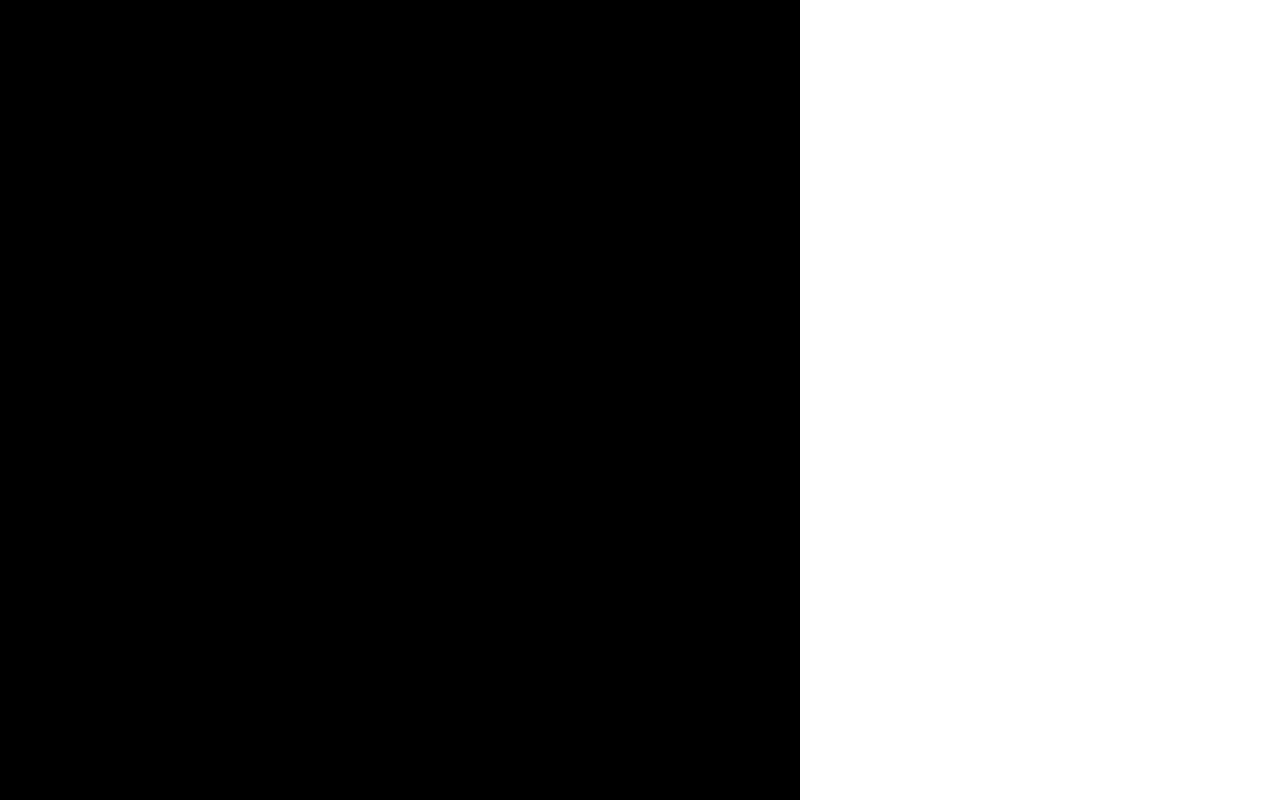
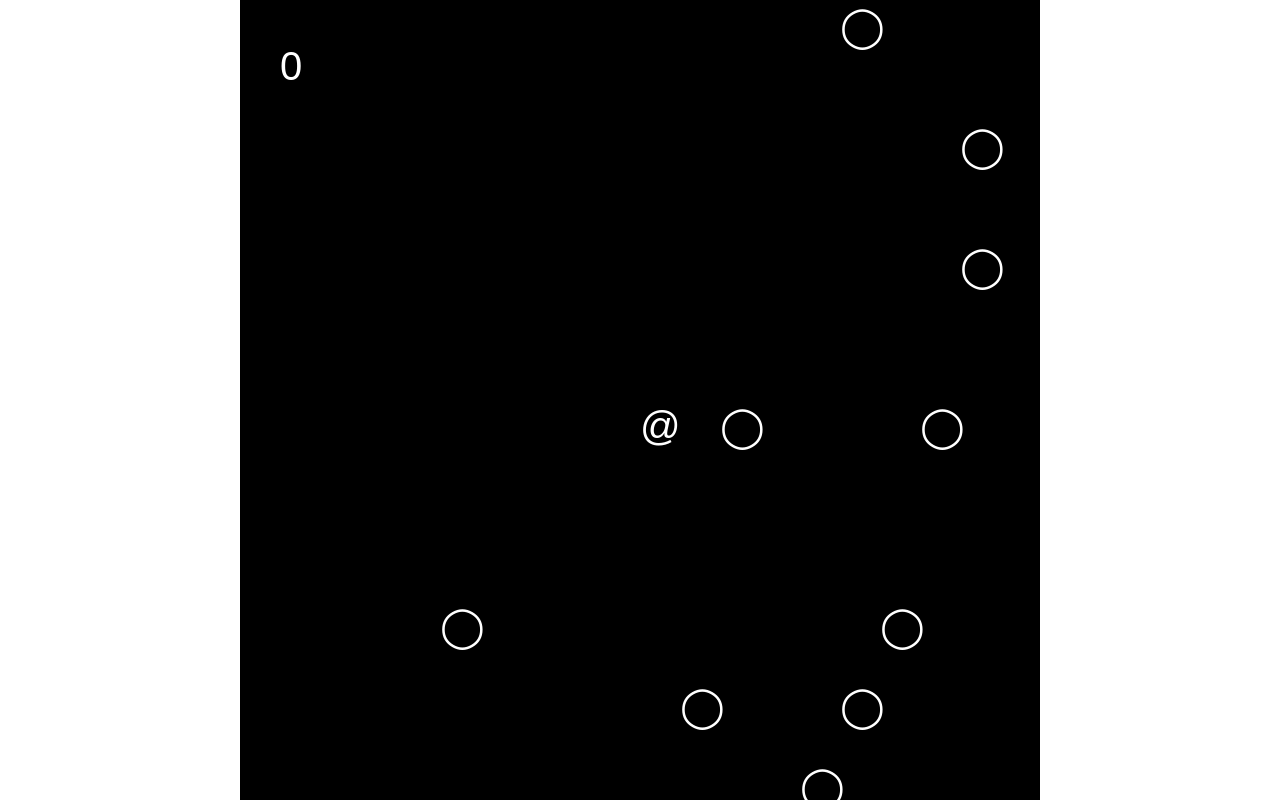
Before and after one commit to Seigakuin-PC-Club/SchoolFestival-2017, a plain HTML site: page Products/GenbuHase/SnakeGame/index.html in a window 1280 px wide. Drawn offline with Linux system fonts and the light colour scheme.

Commit message:
完成。

```diff
--- a/Products/GenbuHase/SnakeGame/assets/classes/SnakeGame.js
+++ b/Products/GenbuHase/SnakeGame/assets/classes/SnakeGame.js
@@ -3,48 +3,125 @@ const SnakeGame = (() => {
 		looper = null;
 
 	/**
-	 * @param {Number} [width=DOM.width]
-	 * @param {Number} [height=DOM.height]
+	 * @param {Number} [frameSize=Math.min(DOM.width, DOM.height)]
 	 * @param {Number} [split=20]
+	 * @param {SnakeGame.Util.Color} [backColor=new SnakeGame.Util.Color()]
+	 * @param {SnakeGame.Util.Color} [fontColor=new SnakeGame.Util.Color(255, 255, 255)]
 	 */
-	function SnakeGame (width = DOM.width, height = DOM.height, split = 20) {
+	function SnakeGame (frameSize = Math.min(DOM.width, DOM.height), split = 20, backColor = new SnakeGame.Util.Color(), fontColor = new SnakeGame.Util.Color(255, 255, 255)) {
 		this.snake = new SnakeGame.Snake(),
-		this.foods = Reflect.construct(SnakeGame.FoodCollection, [], SnakeGame.FoodCollection);
+		this.foods = new SnakeGame.FoodCollection();
 
-		this.width = width,
-		this.height = height,
+		this.width = this.height = frameSize,
+		this.panelWidth = this.panelHeight = frameSize / split,
 		this.split = split,
-		this.xSize = width / split,
-		this.ySize = height / split;
+
+		this.option.backColor = backColor,
+		this.option.fontColor = fontColor;
 
 		let cvs = DOM("Canvas", {
 			id: "SnakeGame",
 
 			attributes: {
-				width: width,
-				height: height
+				width: frameSize,
+				height: frameSize
 			}
 		}); ctx = cvs.getContext("2d");
+			ctx.font = `${this.panelWidth}px Sans-Serif`;
 
 		document.body.appendChild(cvs);
 
 
 
-		this.snake.push(new SnakeGame.SnakeHead(this.split / 2, this.split / 2));
+		this.snake.push(new SnakeGame.SnakeHead(split / 2, split / 2));
 		this.fillFood();
 
-		looper = setInterval(this.draw.bind(this), 200);
+		looper = setInterval((() => {
+			let x = this.snake[0].x,
+				y = this.snake[0].y;
+
+			switch (this.option.currentKey) {
+				default:
+					this.draw();
+					return;
+
+				case 37:
+					x--;
+					break;
+
+				case 39:
+					x++;
+					break;
+
+				case 38:
+					y--;
+					break;
+
+				case 40:
+					y++;
+					break;
+			}
+
+			if (this.snake.isHit(x, y) || (x < 0 || x >= this.split) || (y < 0 || y >= this.split)) {
+				this.draw();
+				clearInterval(looper);
+
+				return;
+			}
+
+			this.snake.unshift(new SnakeGame.SnakeBody(x, y));
+
+			if (this.foods.isHit(x, y)) {
+				this.score += this.option.addedScore;
+				this.moveFood(this.foods.isHit(x, y));
+			} else {
+				this.snake.pop();
+			}
+
+			this.draw();
+		}).bind(this), 100);
+
+		window.addEventListener("keydown", (res) => {
+			switch (res.keyCode) {
+				case 37:
+					(this.option.currentKey == 39 && this.snake.length > 1) || (this.option.currentKey = res.keyCode);
+					break;
+
+				case 39:
+					(this.option.currentKey == 37 && this.snake.length > 1) || (this.option.currentKey = res.keyCode);
+					break;
+
+				case 38:
+					(this.option.currentKey == 40 && this.snake.length > 1) || (this.option.currentKey = res.keyCode);
+					break;
+
+				case 40:
+					(this.option.currentKey == 38 && this.snake.length > 1) || (this.option.currentKey = res.keyCode);
+					break;
+			}
+		});
 	}; SnakeGame.prototype = Object.create(null, {
 		constructor: { value: SnakeGame },
 
-		snake: { value: null, configurable: true, writable: true, enumerable: true },
+		snake: { value: [], configurable: true, writable: true, enumerable: true },
 		foods: { value: [], configurable: true, writable: true, enumerable: true },
+		score: { value: 0, configurable: true, writable: true, enumerable: true },
 
 		width: { value: 0, configurable: true, writable: true, enumerable: true },
 		height: { value: 0, configurable: true, writable: true, enumerable: true },
+		panelWidth: { value: 0, configurable: true, writable: true, enumerable: true },
+		panelHeight: { value: 0, configurable: true, writable: true, enumerable: true },
 		split: { value: 0, configurable: true, writable: true, enumerable: true },
-		xSize: { value: 0, configurable: true, writable: true, enumerable: true },
-		ySize: { value: 0, configurable: true, writable: true, enumerable: true },
+
+		option: {
+			value: {
+				addedScore: 0,
+				currentKey: 0,
+
+				backColor: null,
+				fontColor: null,
+			}
+		},
 
 		addFood: {
 			value (xRange = 0, yRange = 0) {
@@ -55,7 +132,6 @@ const SnakeGame = (() => {
 					if (this.snake.isHit(x, y) || this.foods.isHit(x, y)) continue;
 
 					this.foods.push(new SnakeGame.Food(x, y));
-
 					break;
 				}
 			}
@@ -73,16 +149,14 @@ const SnakeGame = (() => {
 
 		moveFood: {
 			value (food = new SnakeGame.Food()) {
-				let memory = [];
-
-				this.foods.forEach((elem, index) => {
-					if (elem.x == food.x && elem.y == food.y) {
-						memory.push(index);
-					}
+				let foods = this.foods.filter(elem => {
+					return (elem.x != food.x || elem.y != food.y);
 				});
 
-				memory.forEach(index => {
-					this.foods.splice()
+				this.foods = new SnakeGame.FoodCollection(this.foods.maxAmount);
+
+				foods.forEach(elem => {
+					this.foods.push(elem);
 				});
 
 				this.addFood(this.split, this.split);
@@ -91,7 +165,23 @@ const SnakeGame = (() => {
 
 		draw: {
 			value () {
+				ctx.fillStyle = this.option.backColor.toString();
 				ctx.fillRect(0, 0, this.width, this.height);
+
+				ctx.fillStyle = this.option.fontColor.toString();
+				ctx.fillText(this.score, this.panelWidth, this.panelHeight * 2);
+
+				this.foods.forEach(food => {
+					ctx.fillText("◯", this.panelWidth * food.x, this.panelHeight * (food.y + 1));
+				});
+
+				this.snake.forEach(part => {
+					if (part instanceof SnakeGame.SnakeHead) {
+						ctx.fillText("@", this.panelWidth * part.x, this.panelHeight * (part.y + 1));
+					} else if (part instanceof SnakeGame.SnakeBody) {
+						ctx.fillText("◇", this.panelWidth * part.x, this.panelHeight * (part.y + 1));
+					}
+				});
 			}
 		},
 	}); Object.defineProperties(SnakeGame, {
@@ -118,31 +208,19 @@ const SnakeGame = (() => {
 		Snake: {
 			value: (() => {
 				function Snake (maxLength = 15) {
-					this.maxLength = maxLength;
-				}; Snake.prototype = Object.create(null, {
+					let self = Reflect.construct(Array, [], Snake);
+						self.maxLength = maxLength;
+
+					return self;
+				}; Snake.prototype = Object.create(Array.prototype, {
 					constructor: { value: Snake },
 
-					head: { value: null, configurable: true, writable: true, enumerable: true },
-					body: { value: [], enumerable: true },
 					maxLength: { value: 0, configurable: true, writable: true, enumerable: true },
-
-					push: {
-						value (child) {
-							if (!this.head) {
-								this.head = child;
-								return;
-							}
-
-							this.body.push(child);
-						}
-					},
 
 					isHit: {
 						value (x = 0, y = 0) {
-							if (this.head.x == x && this.head.y == y) return true;
-
-							for (let i = 0; i < this.body.length; i++) {
-								if (this.body[i].x == x && this.body[i].y == y) return true;
+							for (let i = 0; i < this.length; i++) {
+								if (this[i].x == x && this[i].y == y) return this[i];
 							}
 
 							return false;
@@ -168,10 +246,25 @@ const SnakeGame = (() => {
 			})()
 		},
 
+		SnakeBody: {
+			value: (() => {
+				function SnakeBody () {
+					SnakeGame.Substance.apply(this, arguments);
+				}; SnakeBody.prototype = Object.create(SnakeGame.Substance.prototype, {
+					constructor: { value: SnakeBody }
+				});
+
+				return SnakeBody;
+			})()
+		},
+
 		FoodCollection: {
 			value: (() => {
 				function FoodCollection (maxAmount = 10) {
-					this.maxAmount = maxAmount;
+					let self = Reflect.construct(Array, [], FoodCollection);
+						self.maxAmount = maxAmount;
+
+					return self;
 				}; FoodCollection.prototype = Object.create(Array.prototype, {
 					constructor: { value: FoodCollection },
 
@@ -180,7 +273,7 @@ const SnakeGame = (() => {
 					isHit: {
 						value (x = 0, y = 0) {
 							for (let i = 0; i < this.length; i++) {
-								if (this[i].x == x && this[i].y == y) return true;
+								if (this[i].x == x && this[i].y == y) return this[i];
 							}
 
 							return false;
@@ -202,6 +295,34 @@ const SnakeGame = (() => {
 
 				return Food;
 			})()
+		},
+
+		Util: {
+			get () {
+				return {
+					Color: (() => {
+						function Color (r = 0, g = 0, b = 0) {
+							this.red = r,
+							this.green = g,
+							this.blue = b;
+						}; Color.prototype = Object.create(null, {
+							constructor: { value: Color },
+
+							red: { value: 0, configurable: true, writable: true, enumerable: true },
+							green: { value: 0, configurable: true, writable: true, enumerable: true },
+							blue: { value: 0, configurable: true, writable: true, enumerable: true },
+
+							toString: {
+								value () {
+									return `RGB(${this.red}, ${this.green}, ${this.blue})`;
+								}
+							}
+						});
+
+						return Color;
+					})()
+				}
+			}
 		}
 	});
 
--- a/Products/GenbuHase/SnakeGame/main.css
+++ b/Products/GenbuHase/SnakeGame/main.css
@@ -5,3 +5,8 @@ HTML, Body {
 Body {
 	Overflow: Hidden;
 }
+
+#SnakeGame {
+	Display: Block;
+	Margin: Auto;
+}
--- a/Products/GenbuHase/SnakeGame/main.js
+++ b/Products/GenbuHase/SnakeGame/main.js
@@ -1 +1,2 @@
-let base = new SnakeGame(Math.min(DOM.width, DOM.height), Math.min(DOM.width, DOM.height));
+let base = new SnakeGame();
+	base.option.addedScore = 100;
```
